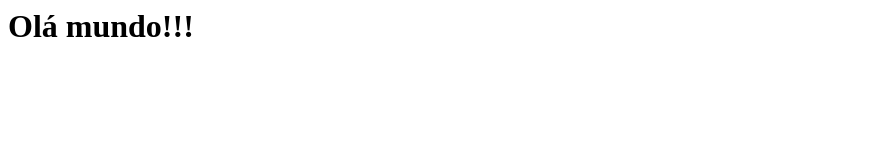
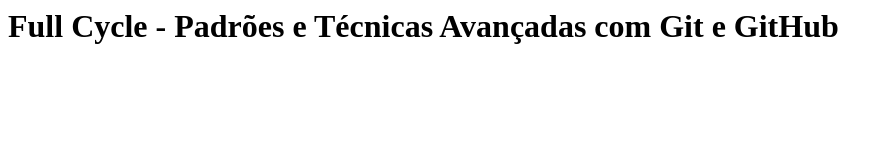
Before and after one commit to nathanreys/git-avancado, a plain HTML site: page index.html in a window 1280 px wide. Shown: the whole page, without its empty margins (0-893 px from the left). Drawn offline with Linux system fonts and the light colour scheme.

Commit message:
feat: :sparkles: Altera o título da página "index"
Quando você acessar a página inicial deve visualizar um título mais completo

Ref ticket #2

```diff
--- a/index.html
+++ b/index.html
@@ -1 +1 @@
-<h1>Olá mundo!!!</h1>
+<h1>Full Cycle - Padrões e Técnicas Avançadas com Git e GitHub</h1>
```
